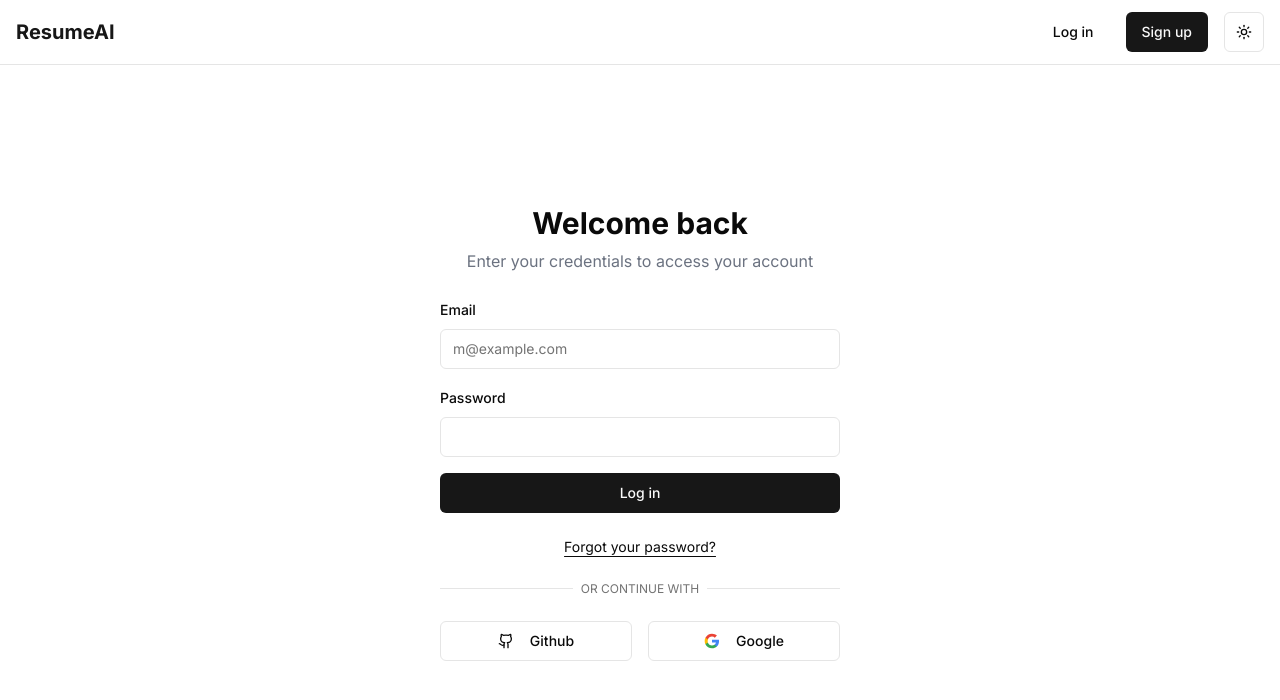
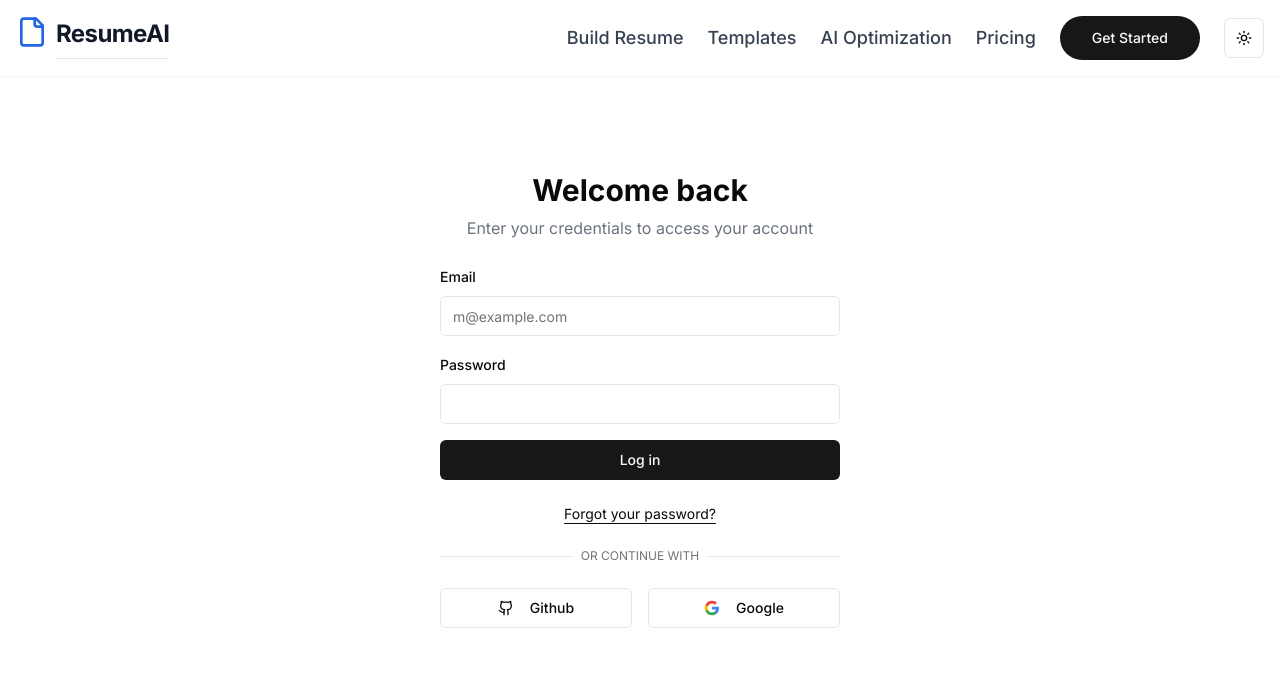
Before and after one commit to Some1Uknow/resume-optimizer, a Next.js app: page /login in a window 1280 px wide. Shown: the top 700 px of the page. Built offline with nearby package versions, Linux system fonts and the light colour scheme.

Commit message:
Refactor header component to use new Header component

```diff
--- a/app/page.tsx
+++ b/app/page.tsx
@@ -7,41 +7,13 @@ import {
   TypographyLead,
   TypographyH2,
 } from "@/components/ui/typography";
+import { Header } from "@/components/header";
 
 export default function HomePage() {
   return (
     <div className="min-h-screen bg-gradient-to-br from-blue-50/50 via-white to-indigo-100/50 dark:from-slate-900 dark:via-slate-900 dark:to-indigo-950/30">
       {/* Navbar */}
-      <nav className="fixed top-0 left-0 right-0 z-50 bg-white/80 dark:bg-slate-900/80 backdrop-blur-md shadow-sm">
-        <div className="container mx-auto flex justify-between items-center py-4 px-4">
-          <Link href="/" className="flex flex-row items-center space-x-2">
-            <File className="w-8 h-8 text-blue-600 dark:text-blue-400 mb-3" />
-            <TypographyH2 className="text-2xl font-bold text-gray-900 dark:text-white">
-              ResumeAI
-            </TypographyH2>
-          </Link>
-
-          <div className="hidden md:flex space-x-6 items-center">
-            {[
-              { label: "Build Resume", href: "/builder" },
-              { label: "Templates", href: "/templates" },
-              { label: "AI Optimization", href: "/optimize" },
-              { label: "Pricing", href: "/pricing" },
-            ].map((link) => (
-              <Link
-                key={link.href}
-                href={link.href}
-                className="text-lg font-medium text-gray-700 hover:text-blue-600 dark:text-gray-300 dark:hover:text-blue-400 transition-colors"
-              >
-                {link.label}
-              </Link>
-            ))}
-            <Button size="lg" className="rounded-full">
-              Get Started
-            </Button>
-          </div>
-        </div>
-      </nav>
+    <Header/>
 
       {/* Hero Section */}
       <header className="min-h-screen flex items-center relative overflow-hidden">
--- a/components/header.tsx
+++ b/components/header.tsx
@@ -1,24 +1,41 @@
-import Link from "next/link"
-import { Button } from "@/components/ui/button"
-import { ModeToggle } from "@/components/mode-toggle"
+import Link from "next/link";
+import { Button } from "@/components/ui/button";
+import { File } from "lucide-react";
+import { TypographyH2 } from "@/components/ui/typography";
+import { ModeToggle } from "./mode-toggle";
 
 export function Header() {
   return (
-    <header className="border-b">
-      <div className="container mx-auto px-4 flex h-16 items-center justify-between">
-        <Link href="/" className="flex items-center space-x-2">
-          <span className="text-xl font-bold text-primary">ResumeAI</span>
+    <nav className="fixed top-0 left-0 right-0 z-50 bg-white/80 dark:bg-slate-900/80 backdrop-blur-md shadow-sm">
+      <div className="container mx-auto flex justify-between items-center py-4 px-4">
+        <Link href="/" className="flex flex-row items-center space-x-2">
+          <File className="w-8 h-8 text-blue-600 dark:text-blue-400 mb-3" />
+          <TypographyH2 className="text-2xl font-bold text-gray-900 dark:text-white">
+            ResumeAI
+          </TypographyH2>
         </Link>
-        <nav className="flex items-center space-x-4">
-          <Link href="/login">
-            <Button variant="ghost">Log in</Button>
-          </Link>
-          <Link href="/signup">
-            <Button>Sign up</Button>
-          </Link>
+
+        <div className="hidden md:flex space-x-6 items-center">
+          {[
+            { label: "Build Resume", href: "/builder" },
+            { label: "Templates", href: "/templates" },
+            { label: "AI Optimization", href: "/optimize" },
+            { label: "Pricing", href: "/pricing" },
+          ].map((link) => (
+            <Link
+              key={link.href}
+              href={link.href}
+              className="text-lg font-medium text-gray-700 hover:text-blue-600 dark:text-gray-300 dark:hover:text-blue-400 transition-colors"
+            >
+              {link.label}
+            </Link>
+          ))}
+          <Button size="lg" className="rounded-full">
+            Get Started
+          </Button>
           <ModeToggle />
-        </nav>
+        </div>
       </div>
-    </header>
-  )
+    </nav>
+  );
 }
```
